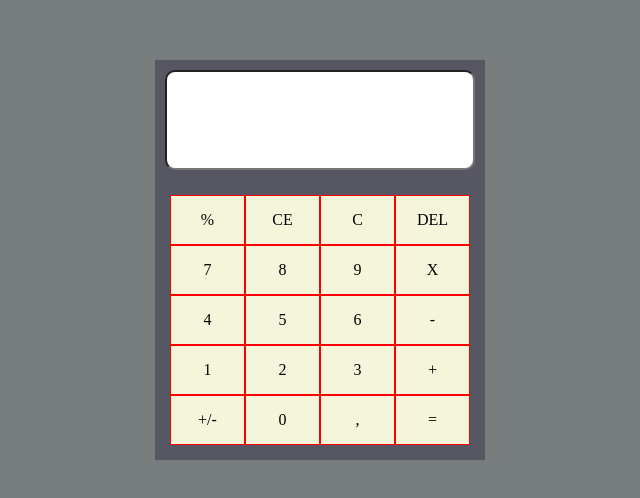
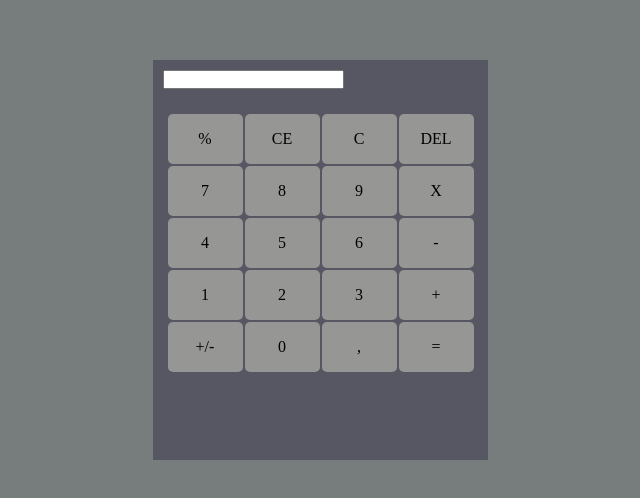
Before and after one commit to danielarcanjo1/CalculatorJS, a plain HTML site: page index.html in a window 1280 px wide. Shown: the part 140-638 px from the top of the page, without its empty margins (320-960 px from the left). Drawn offline with Linux system fonts and the light colour scheme.

Commit message:
atualizando css

```diff
--- a/style.css
+++ b/style.css
@@ -14,15 +14,20 @@ main{
 }
 
 .calculator{
-    width: 330px;
+    width: 335px;
     height: 400px;
     background-color: rgb(87, 87, 99);
+
 }
 
-#display{
+#displayCalc{
     width:310px;
     height: 100px;
     border-radius: 10px;
+    font-size:60px;
+    text-align: right;
+    border: none;
+    outline: none;
 }
 
 .display{
@@ -33,15 +38,22 @@ main{
     display: grid;
     grid-template-columns: repeat(4, 75px);
     padding: 15px;
-
+    gap: 2px;
 }
 
 .button{
-    background-color: beige;
-    border: 1px solid red;
+    background-color: rgb(150, 150, 149);
+
     width: 75px;
     height: 50px;
     display: flex;
     align-items: center;
     justify-content: center;
+    border-radius: 5px;
+
 }
+
+.button:hover{
+    background-color: rgb(139, 139, 134);
+
+}
```
